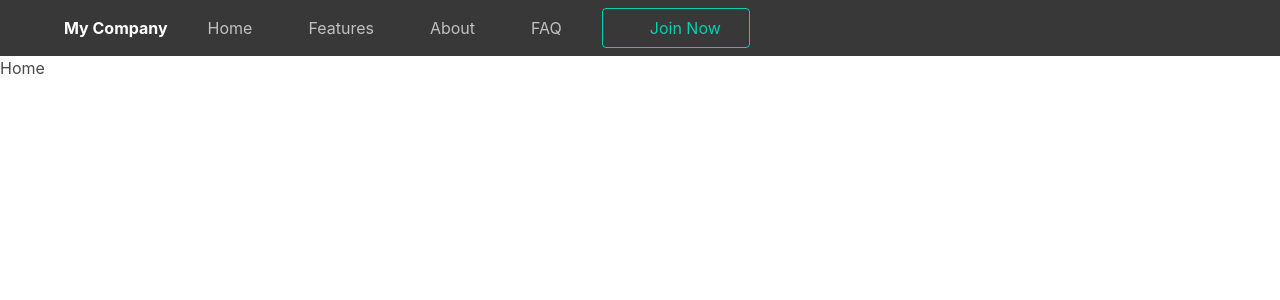
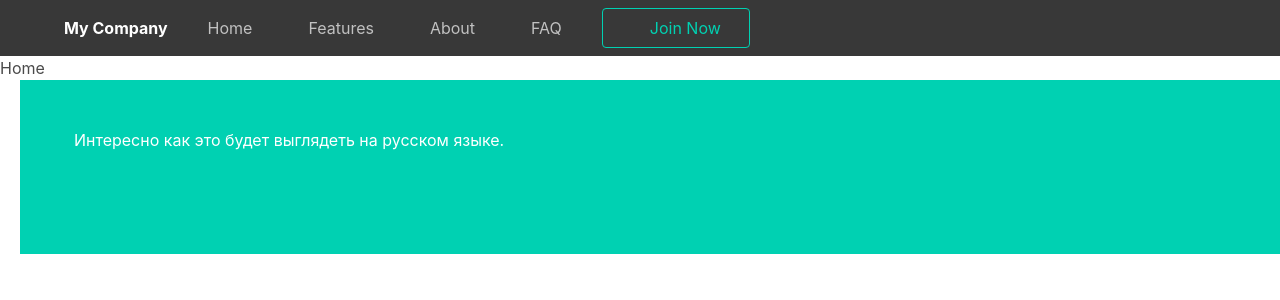
Before and after one commit to dsavax/compare-vue, a Vue app: page / in a window 1280 px wide. Shown: the top 300 px of the page. Built offline with nearby package versions, Linux system fonts and the light colour scheme; the HTML template or start-up script is replaced by a standard one.

Commit message:
Add footer section

```diff
--- a/src/App.vue
+++ b/src/App.vue
@@ -33,7 +33,23 @@
         </div>
       </div>
     </nav>
+
     <router-view></router-view>
+
+    <footer class="footer is-primary">
+      <div class= "container">
+        <div class="columns">
+          <div class="column">
+            <p>Интересно как это будет выглядеть на русском языке.</p>
+          </div>
+          <div class="column has-text-right">
+            <a class="icon" href="#"><i class="fa fa-facebook"></i></a>
+            <a class="icon" href="#"><i class="fa fa-twitter"></i></a>
+          </div>
+        </div>
+      </div>
+    </footer>
+
   </div>
 </template>
 
@@ -77,5 +93,12 @@
     &:hover
       background-color: #F1F1F1
 
+footer
+  background-color: $primary !important
+  color: #fff
+
+  .icon
+  color: #fff
+  margin-left: 20px
 
 </style>
```
